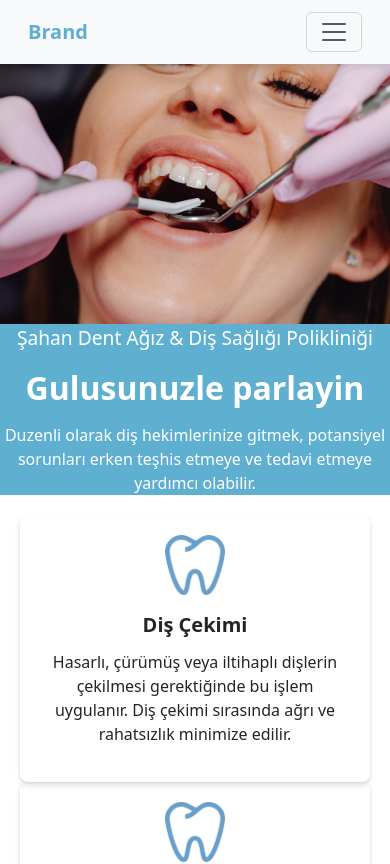
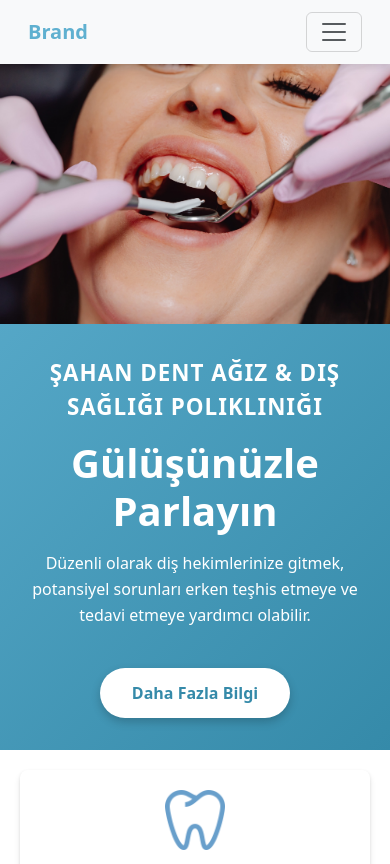
Before and after one commit to Furkan-Kamaci/sahan-dent, an Angular app: page /home-page in a window 390 px wide. Shown: the top 864 px of the page. Built offline with nearby package versions, Linux system fonts and the light colour scheme.

Commit message:
hero text more appealing

```diff
--- a/src/app/pages/home-page/hero-component/hero-component.component.html
+++ b/src/app/pages/home-page/hero-component/hero-component.component.html
@@ -1,4 +1,4 @@
-<div class="container-fluid hero-component-container" style="padding: 0px; margin: 0px;">
+<div class="container-fluid hero-component-container" style="padding: 0; margin: 0;">
   <div class="row gx-0 h-100">
     <!-- Hero Photo -->
     <div class="col-12 col-md-6 hero-photo">
@@ -7,11 +7,13 @@
 
     <!-- Hero Text -->
     <div class="col-12 col-md-6 hero-text d-flex flex-column justify-content-center align-items-center">
-      <p class="lead">Şahan Dent Ağız & Diş Sağlığı Polikliniği</p>
-      <h1 class="display-4">Gulusunuzle parlayin</h1>
-      <p class="text-center">
-        Duzenli olarak diş hekimlerinize gitmek, potansiyel sorunları erken teşhis etmeye ve tedavi etmeye yardımcı olabilir.
+      <p class="lead fw-bold">Şahan Dent Ağız & Diş Sağlığı Polikliniği</p>
+      <h1 class="display-4">Gülüşünüzle Parlayın</h1>
+      <p class="text-center description">
+        Düzenli olarak diş hekimlerinize gitmek, potansiyel sorunları erken teşhis etmeye ve tedavi etmeye yardımcı
+        olabilir.
       </p>
+      <button class="btn btn-light btn-lg mt-4">Daha Fazla Bilgi</button>
     </div>
   </div>
 </div>
--- a/src/app/pages/home-page/hero-component/hero-component.component.scss
+++ b/src/app/pages/home-page/hero-component/hero-component.component.scss
@@ -1,43 +1,61 @@
 .hero-component-container {
-  background-color: #5fb0d0; /* Background color */
-  height: 100vh; /* Full viewport height */
+  background: linear-gradient(135deg, #5fb0d0, #358aa9); /* Subtle gradient background */
+  height: 100vh;
 
   .hero-photo {
-    height: 100%; /* Match parent height */
-    display: flex; /* Ensure child img stretches to full size */
-    margin: 0; /* Remove any unwanted margin */
-    padding: 0; /* Remove padding */
-
+    height: 100%;
+    display: flex;
     img {
-      height: 100%; /* Fill parent height */
-      width: 100%; /* Fill parent width */
+      height: 100%;
+      width: 100%;
       object-fit: cover; /* Ensure the image covers the container */
-      margin: 0; /* Remove default margin */
-      padding: 0; /* Remove default padding */
-      // display: block; /* Prevent inline spacing issues */
     }
   }
 
   .hero-text {
-    color: white;
+    color: #fff;
     text-align: center;
-    padding: 0; /* Remove padding */
-    margin: 0; /* Remove margin */
+    padding: 2rem;
 
     p.lead {
-      font-size: 1.5rem;
+      font-size: 1.8rem;
       margin-bottom: 1rem;
+      font-weight: 500;
+      text-transform: uppercase;
+      letter-spacing: 1px;
     }
 
     h1 {
-      font-size: 2.5rem;
+      font-size: 3.5rem;
       font-weight: bold;
       margin-bottom: 1rem;
+      text-transform: capitalize;
+      line-height: 1.2;
     }
 
-    p {
+    .description {
       font-size: 1.2rem;
-      margin-bottom: 0;
+      line-height: 1.6;
+      max-width: 400px;
+    }
+
+    button {
+      font-size: 1.2rem;
+      padding: 0.8rem 2rem;
+      border: none;
+      border-radius: 30px;
+      background-color: #fff;
+      color: #358aa9;
+      font-weight: bold;
+      box-shadow: 0px 4px 10px rgba(0, 0, 0, 0.2);
+      transition: all 0.3s ease;
+      cursor: pointer;
+
+      &:hover {
+        background-color: #e6f7fc;
+        color: #005c7f;
+        transform: translateY(-3px);
+      }
     }
   }
 }
@@ -45,24 +63,28 @@
 /* Responsive Adjustments */
 @media (max-width: 768px) {
   .hero-component-container {
-    height: auto; /* Allow dynamic height for smaller screens */
+    height: auto;
 
     .hero-photo {
       img {
-        height: auto; /* Allow image to resize naturally */
+        height: auto;
       }
     }
 
     .hero-text {
       h1 {
-        font-size: 2rem; /* Adjust font size for smaller screens */
+        font-size: 2.5rem;
       }
 
       p.lead {
-        font-size: 1.2rem;
+        font-size: 1.4rem;
       }
 
-      p {
+      .description {
+        font-size: 1rem;
+      }
+
+      button {
         font-size: 1rem;
       }
     }
```
